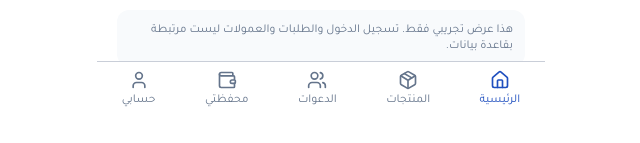
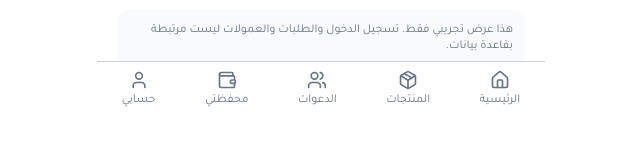
Before and after one commit to 7mud2007a/Al-Euro-1, a Next.js app: page /home in a window 1280 px wide. Shown: the part 684-827 px from the top of the page, without its empty margins (319-959 px from the left). Built offline with nearby package versions, Linux system fonts and the light colour scheme.

Commit message:
Keep demo navigation within the home page

```diff
--- a/src/components/Nav.tsx
+++ b/src/components/Nav.tsx
@@ -1,13 +1,14 @@
 import Link from "next/link";
 import { Home, Package, Users, Wallet, User } from "lucide-react";
-const tabs = [[Home,"الرئيسية","/home"],[Package,"المنتجات","/products"],[Users,"الدعوات","/referrals"],[Wallet,"محفظتي","/wallet"],[User,"حسابي","/profile"]] as const;
+const tabs = [[Home,"الرئيسية","/home#home"],[Package,"المنتجات","/home#products"],[Users,"الدعوات","/home#referrals"],[Wallet,"محفظتي","/home#wallet"],[User,"حسابي","/home#profile"]] as const;
 export default function Nav({ active }: { active: string }) {
   return (
     <nav className="fixed inset-x-0 bottom-0 mx-auto flex max-w-md justify-around border-t border-silver bg-white py-2">
       {tabs.map(([I, l, h]) => (
         <Link key={h} href={h} className={"flex flex-col items-center gap-0.5 text-xs " + (active === h ? "text-royal" : "text-slate-500")}>
           <I size={20} />{l}
-        </Link>))}
+        </Link>
+      ))}
     </nav>
   );
 }
```
